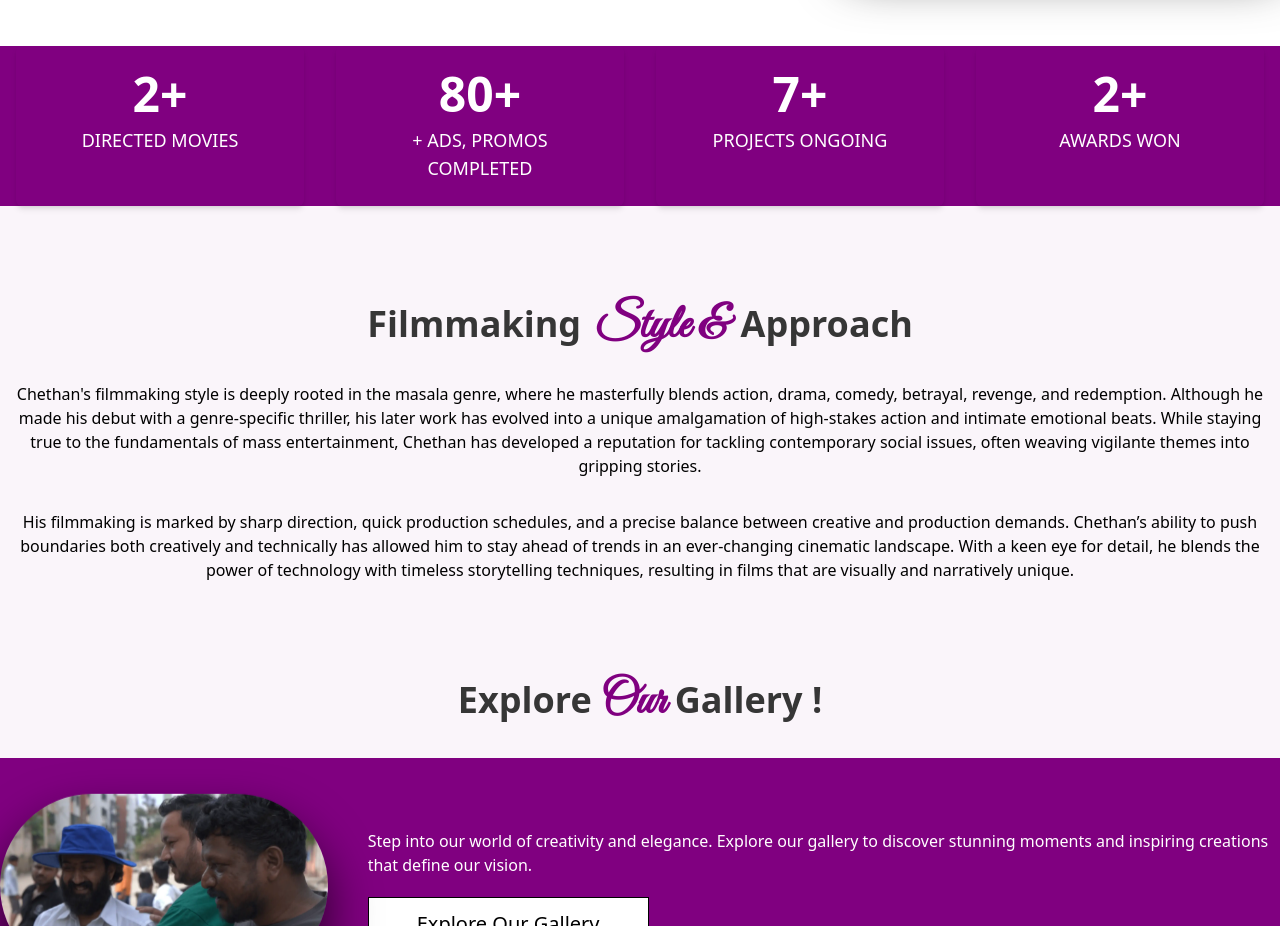
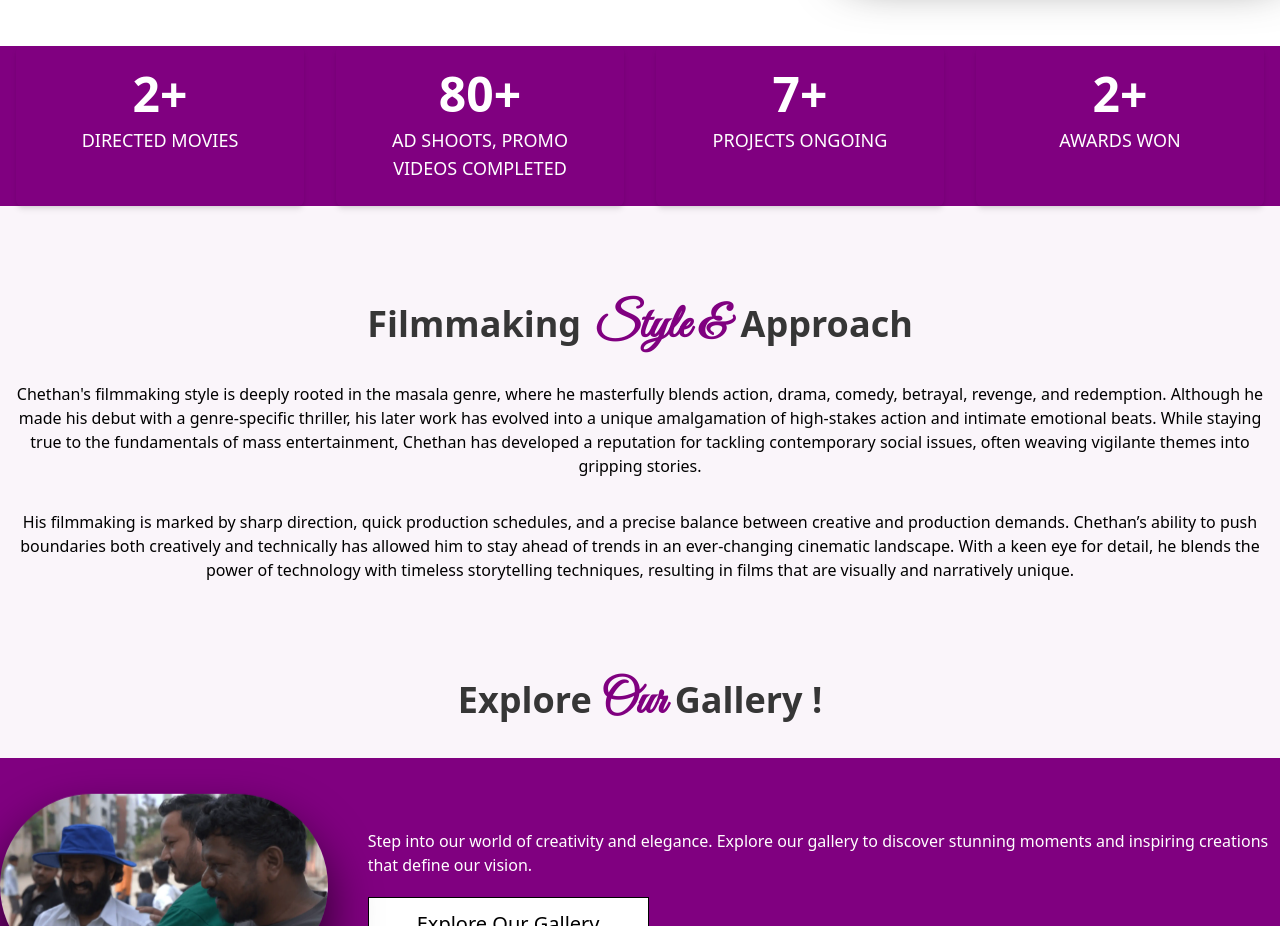
Before and after one commit to ag9731/chethan-jodidhar-portfolio, a React (Vite) app: page / in a window 1280 px wide. Shown: the part 1980-2906 px from the top of the page. Built offline with nearby package versions, Linux system fonts and the light colour scheme.

Commit message:
Update HomePageCountSection.jsx

```diff
--- a/src/components/Home/components/HomePageCountSection.jsx
+++ b/src/components/Home/components/HomePageCountSection.jsx
@@ -16,7 +16,7 @@ const HomePageCountSection = () => {
     },
     {
       number: 80,
-      title: "+ Ads, Promos Completed",
+      title: "Ad Shoots, Promo Videos Completed",
     },
     {
       number: 7,
```
